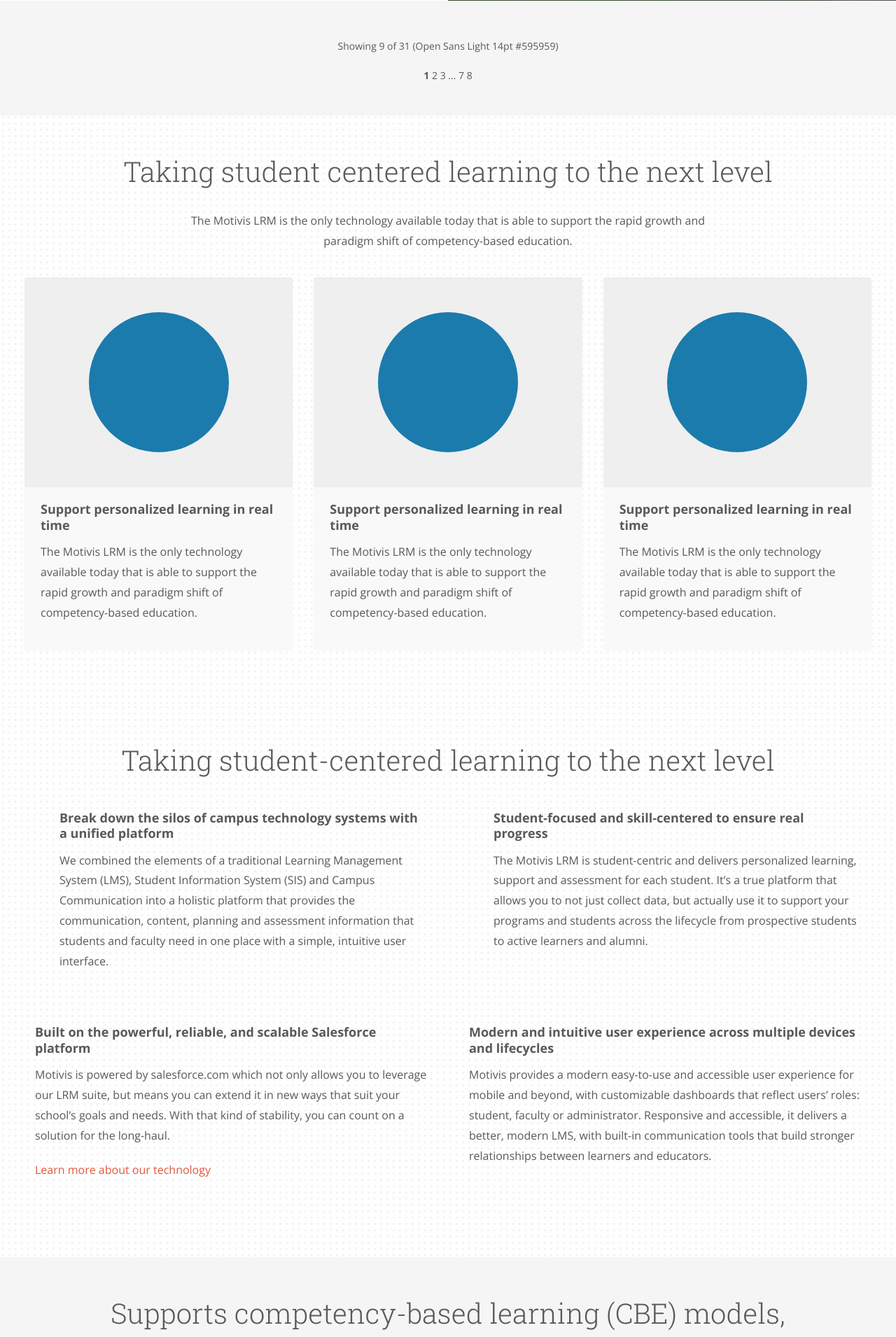
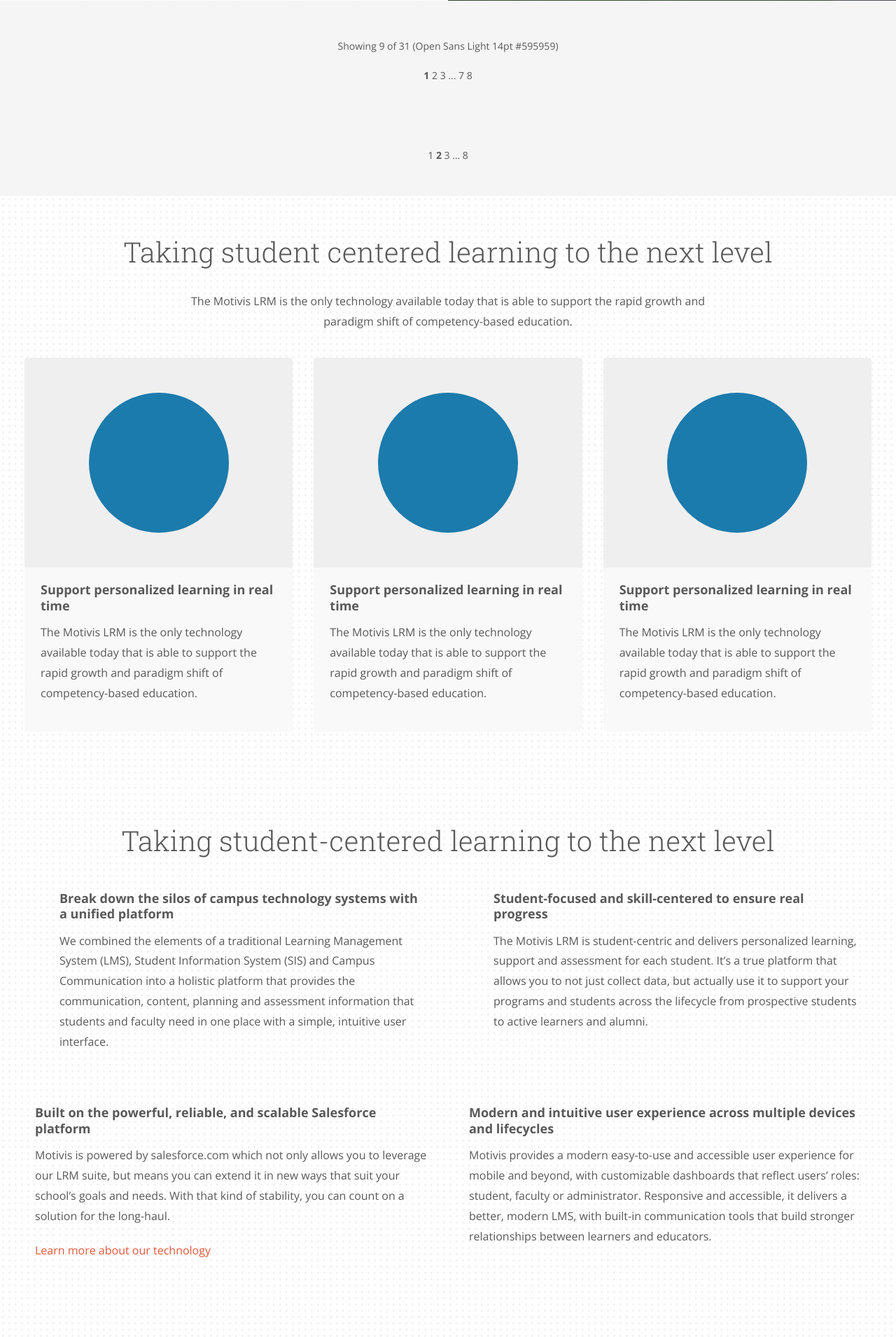
Before and after one commit to kylesoeltz/motivislearning, a PHP site: page /styles.php in a window 1280 px wide. Shown: the part 3464-5374 px from the top of the page at 70% size. Run offline with PHP 8.4, Linux system fonts and the light colour scheme; style sheets or scripts are compiled from the project's sources; some libraries are stand-ins or nearby versions.

Commit message:
Fixing various WP required updates to js and css

```diff
--- a/404.php
+++ b/404.php
@@ -8,7 +8,7 @@
         <meta name="description" content="">
         <?php include 'includes/head.php'; ?>
     </head>
-    <body class="page-not-found">
+    <body class="error404">
         <?php include 'includes/header.php'; ?>
         <main>
         	<article>
--- a/js/main.js
+++ b/js/main.js
@@ -13,6 +13,7 @@ var mainJS = {
     init: function(){
         navJS.init();
         footerJS.init();
+        categoryFilterJS.init();
     }
 }
 
@@ -77,6 +78,17 @@ var footerJS = {
     }
 }
 
+//Section 4
+var categoryFilterJS = {
+    init: function(){
+        ( function( $ ) {
+            $('select', '#category-select').on('change', function(e) {
+                $(this).siblings('input[type=submit]').click();
+            });
+        } )( jQuery );
+    }
+}
+
 //Section ?
 jQuery(function(){
     mainJS.init();
--- a/scss/_content.scss
+++ b/scss/_content.scss
@@ -94,7 +94,44 @@ p.details {
 		}
 	}
 }
-
+section.pagination {
+    div.inner {
+    	text-align: center;
+    }
+    h2 {
+    	display: none;
+    }
+    span.meta-nav {
+    	display: none;
+    }
+	div.nav-links {
+	    @media screen and (min-width: 767px) {
+	    	padding: 0 30px;
+	    }
+	    span.current {
+    	    font-weight: 700;
+	    }
+	    a.prev,
+	    a.next {
+	    	content: "";
+	    	display: inline-block;
+		    font: normal normal normal 14px/1 'MotivisWebsite';
+		    font-size: inherit;
+		    text-rendering: auto;
+		    -webkit-font-smoothing: antialiased;
+		    -moz-osx-font-smoothing: grayscale;
+	    	span {
+	    		display: none;
+	    	}
+	    	&:before {
+	    		content: '\f000';
+	    	}
+	    }
+	    a.next:before {
+	    	content: '\f001';
+	    }
+	}
+}
 
 //
 //	Section 2: Link and button styles
@@ -769,7 +806,7 @@ header.page-header {
 //
 ///////////////////////////
 
-.page-not-found article{
+.error404 article{
 	h2 {
 		font-size: 120px;
 		color: $color-iceCreamBlue;
--- a/styles.php
+++ b/styles.php
@@ -166,6 +166,22 @@
 	        			</div>
 	        		</div>
 	        	</section>
+	        	<section class="gray pagination">
+		        	<div class="inner">
+			        	<nav class="navigation pagination" role="navigation">
+							<h2 class="screen-reader-text">Posts navigation</h2>
+							<div class="nav-links">
+								<a class="prev page-numbers" href="http://www.motivis.dev/insights/"><span>Previous page</span></a>
+								<a class="page-numbers" href="http://www.motivis.dev/insights/"><span class="meta-nav screen-reader-text">Page </span>1</a>
+								<span class="page-numbers current"><span class="meta-nav screen-reader-text">Page </span>2</span>
+								<a class="page-numbers" href="http://www.motivis.dev/insights/page/3/"><span class="meta-nav screen-reader-text">Page </span>3</a>
+								<span class="page-numbers dots">…</span>
+								<a class="page-numbers" href="http://www.motivis.dev/insights/page/8/"><span class="meta-nav screen-reader-text">Page </span>8</a>
+								<a class="next page-numbers" href="http://www.motivis.dev/insights/page/3/"><span>Next page</span></a>
+							</div>
+						</nav>
+					</div>
+				</section>
 
 	        	<section>
 	        		<div class="inner">
```
